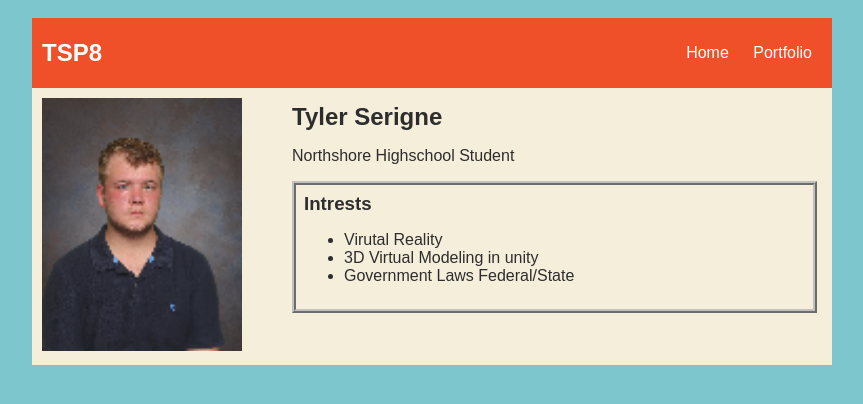
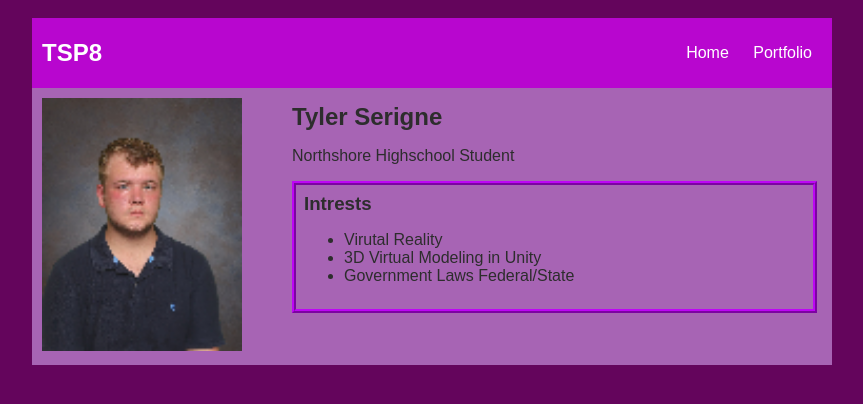
Before and after one commit to tylerserigne/tylerserigne.github.io, a plain HTML site: page index.html in a window 1280 px wide. Shown: the whole page, without its empty margins (208-1071 px from the left). Drawn offline with Linux system fonts and the light colour scheme.

Commit message:
describe your changes here

```diff
--- a/index.html
+++ b/index.html
@@ -6,7 +6,7 @@
     </head>
     <style>
         body {
-            background: rgb(125, 198, 205);
+            background: rgb(100, 5, 92);
             color: rgb(45, 45, 45);
             padding: 10px;
             font-family: arial;
@@ -18,7 +18,7 @@
 
         /* navigation menu */
         nav {
-            background: rgb(239, 80, 41);
+            background: rgb(184, 6, 207);
             margin: 0 auto;
             display: flex;
             padding: 10px;
@@ -26,7 +26,7 @@
         h1 {
             display: flex;
             align-items: center;
-            color: white;
+            color: rgb(255, 255, 255);
             flex: 1;
             margin: 0;
         }
@@ -44,7 +44,7 @@
 
         /* main container area beneath menu */
         main {
-            background: rgb(245, 238, 219);
+            background: rgb(167, 100, 180);
             display: flex;
         }
         .sidebar {
@@ -59,7 +59,7 @@
             padding: 15px;
         }
         #interests {
-            border: 4px silver ridge;
+            border: 4px rgb(189, 6, 245) ridge;
             padding: 8px;
         }
         h2, h3 {
@@ -101,7 +101,7 @@
                             <h3>Intrests</h3>
                             <ul>
                                 <li>Virutal Reality</li>
-                                <li>3D Virtual Modeling in unity</li>
+                                <li>3D Virtual Modeling in Unity</li>
                                 <li>Government Laws Federal/State</li>
                             </ul>
                         </div>
```
